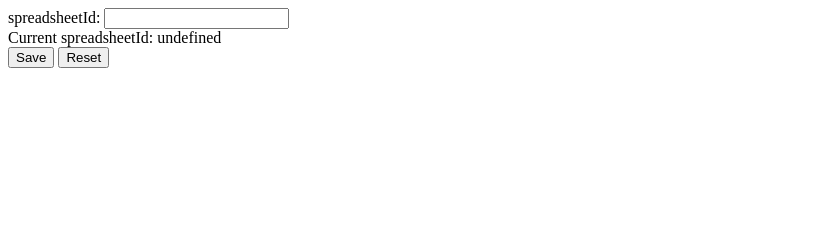
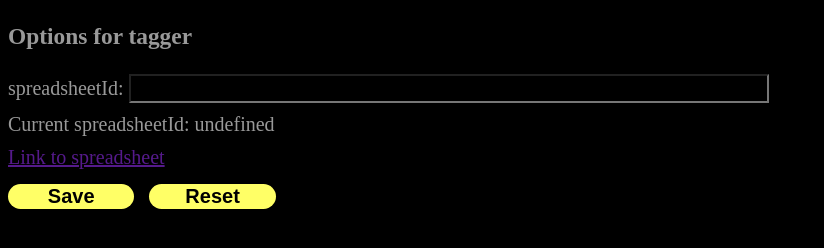
Before and after one commit to crisjf/tagger, a browser extension: page options.html in a window 1280 px wide. Shown: the whole page, without its empty margins (0-824 px from the left). Drawn offline with Linux system fonts and the light colour scheme.

Commit message:
CSS to options page

```diff
--- a/options.html
+++ b/options.html
@@ -1,16 +1,75 @@
 <!DOCTYPE html>
 <html>
-<head><title>Tagger Options</title></head>
+<head>
+<style>
+body {
+    background-color: black;
+    color: #999999;
+    font-size: 20px;
+}
+
+div {
+	margin-top: 10px;
+}
+
+label {
+	margin-top: 10px;
+}
+
+input {
+	font-size: 20px;
+	background-color: black;
+    color: #999999;
+    width: 50%;
+}
+
+button {
+  width: 10%;
+  height: 5%;
+  font-size: 20px;
+  text-align: center;
+  cursor: pointer;
+  outline: none;
+  color: black;
+  background-color: #ffff66;
+  border: none;
+  border-radius: 15px;
+  overflow: auto;
+  vertical-align: middle;
+  margin-top: 5px;
+  margin-right: 10px;
+  font-weight: bold;
+}
+
+button:hover {
+  background-color: #ffff00;
+  font-weight: bold;
+}
+
+button:active {
+  background-color: #ffff00;
+  font-weight: bold;
+  transform: translateY(2px);
+}
+
+
+</style>
+<title>Tagger Options</title>
+</head>
 <body>
+<h3>Options for tagger</h3>
 
 <label>
 	spreadsheetId:
   <input type="text" id='spreadsheetId_input'>
 </label>
 
-<div id="status"></div>
+<div id="status" class="status"> </div>
+<div><a href="" id="status_link" class="status_link">Link to spreadsheet</a></div>
+<div>
 <button id="save">Save</button>
 <button id="reset">Reset</button>
 <script src="options.js"></script>
+</div>
 </body>
 </html>
--- a/options.js
+++ b/options.js
@@ -2,10 +2,12 @@ function showCurrent() {
   chrome.storage.sync.get(['spreadsheetId'], function(items) {
     console.log(items);
     var status = document.getElementById('status');
+    var status_link = document.getElementById('status_link');
     if (items == null) {
       status.textContent = 'No spreadsheetId specified'
     } else {
       status.textContent = 'Current spreadsheetId: '+items['spreadsheetId']
+      status_link.href = 'https://docs.google.com/spreadsheets/d/'+items['spreadsheetId']
     }
   });
 }
@@ -17,7 +19,9 @@ function save_options() {
     spreadsheetId: spreadsheetId
   }, function() {
     var status = document.getElementById('status');
-    status.textContent = 'New spreadsheetId:'+spreadsheetId;
+    var status_link = document.getElementById('status_link');
+    status.textContent = 'New spreadsheetId: '+spreadsheetId;
+    status_link.href = 'https://docs.google.com/spreadsheets/d/'+spreadsheetId
   });
 }
 
@@ -28,7 +32,9 @@ function reset_options() {
       spreadsheetId: spreadsheetId
     }, function() {
       var status = document.getElementById('status');
-      status.textContent = 'New spreadsheetId:'+spreadsheetId;
+      var status_link = document.getElementById('status_link');
+      status.textContent = 'New spreadsheetId: '+spreadsheetId;
+      status_link.href = 'https://docs.google.com/spreadsheets/d/'+spreadsheetId
     });
   });
 }
```
Also changed, not shown: background.js (+14 -6 lines), content.css (+9 -0 lines), content.js (+12 -3 lines), index.html (+0 -1 lines), manifest.json, 1 other file.
